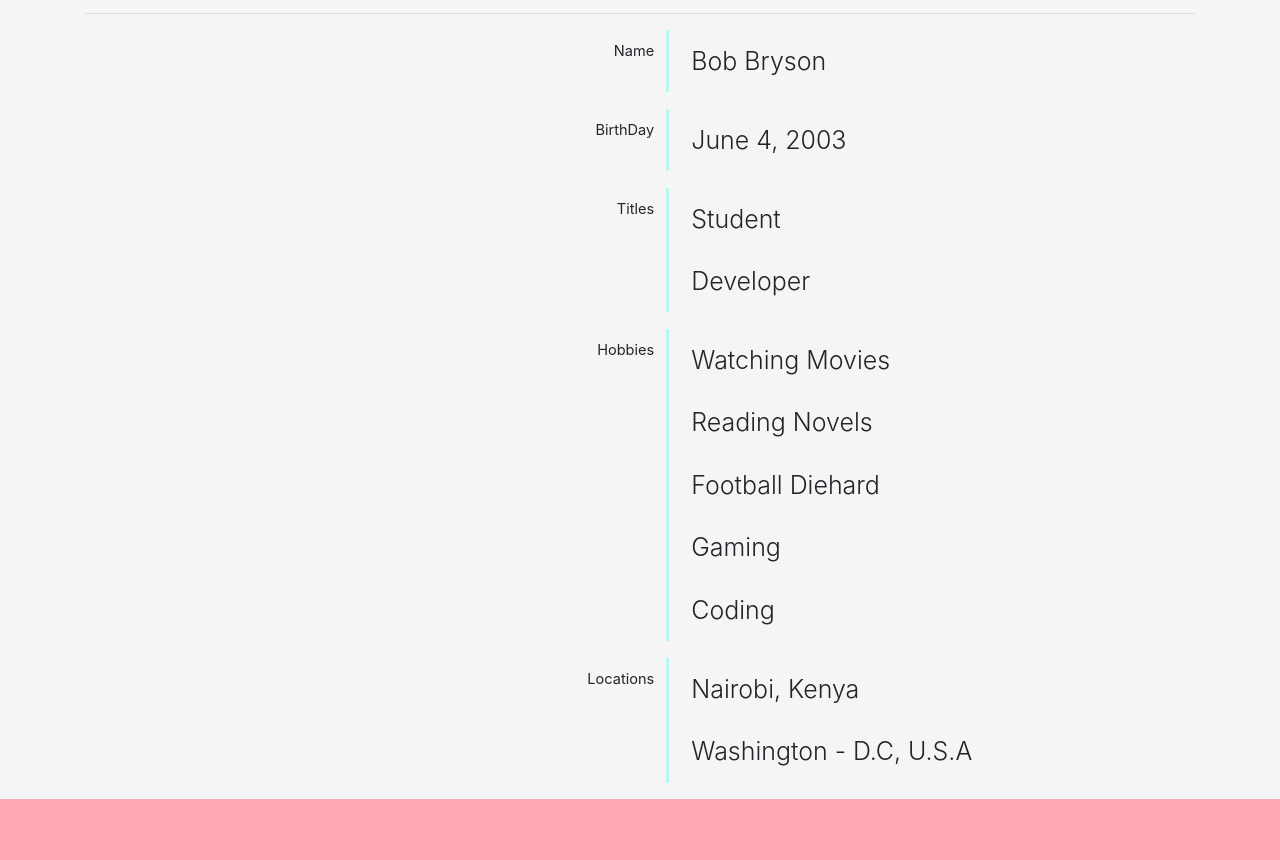
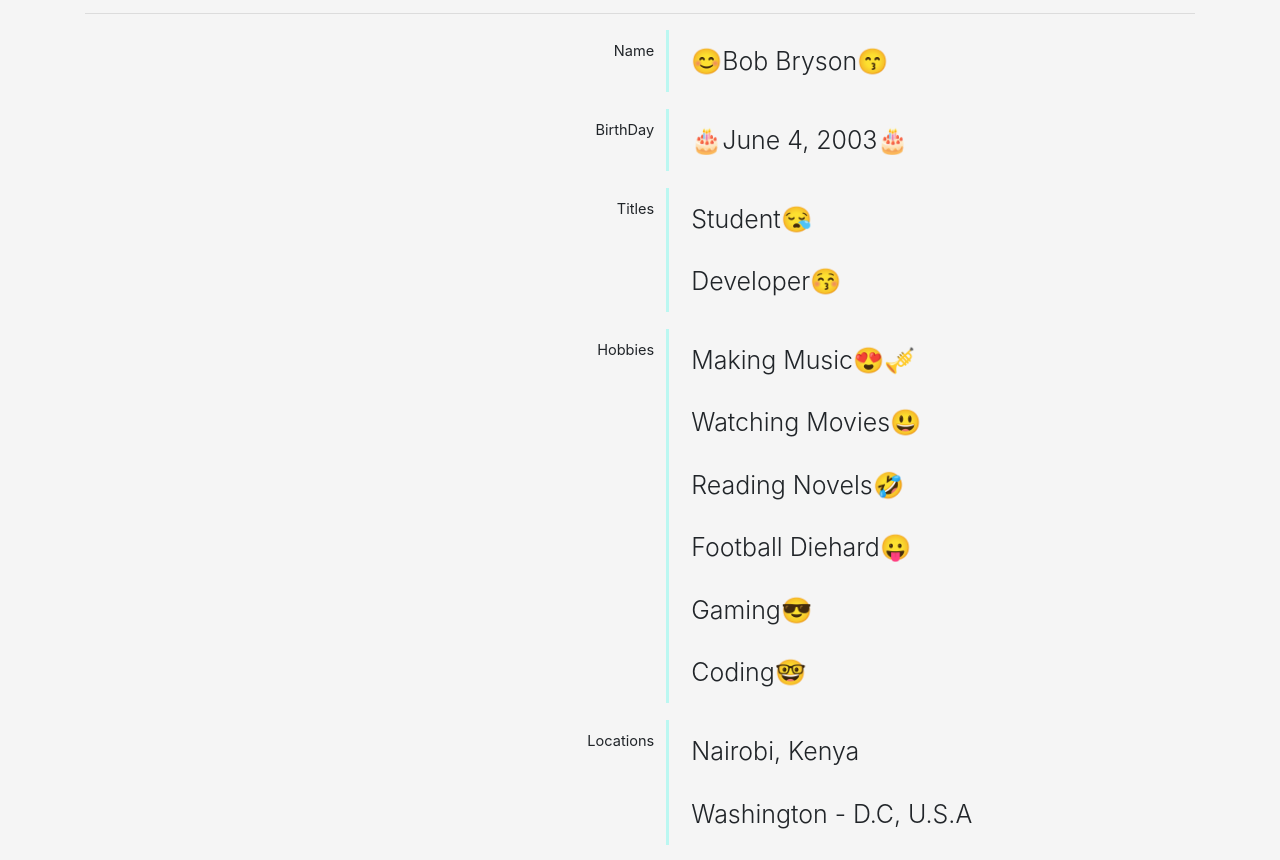
Before and after one commit to bbrysonmoriasi/netlifyblog, a plain HTML site: page index.html in a window 1280 px wide. Shown: the part 1746-2606 px from the top of the page. Drawn offline with nearby package versions, Linux system fonts and the light colour scheme.

Commit message:
Update index.html
Added Emojis

```diff
--- a/index.html
+++ b/index.html
@@ -56,33 +56,34 @@
                     <li>
                         <label>Name</label>
                         <div class="value">
-                            <p>Bob Bryson</p>
+                            <p>😊Bob Bryson😙</p>
                         </div>
                     </li>
 
                     <li>
                         <label>BirthDay</label>
                         <div class="value">
-                            <p>June 4, 2003</p>
+                            <p>🎂June 4, 2003🎂</p>
                         </div>
                     </li>
 
                     <li>
                         <label>Titles</label>
                         <div class="value">
-                            <p>Student</p>
-                            <p>Developer</p>
+                            <p>Student😪</p>
+                            <p>Developer😚</p>
                         </div>
                     </li>
 
                     <li>
                         <label>Hobbies</label>
                         <div class="value">
-                            <p>Watching Movies</p>
-                            <p>Reading Novels</p>
-                            <p>Football Diehard</p>
-                            <p>Gaming</p>
-                            <p>Coding</p>
+			    <p>Making Music😍🎺</p>
+                            <p>Watching Movies😃</p>
+                            <p>Reading Novels🤣</p>
+                            <p>Football Diehard😛</p>
+                            <p>Gaming😎</p>
+                            <p>Coding🤓</p>
                         </div>
                     </li>
 
```
